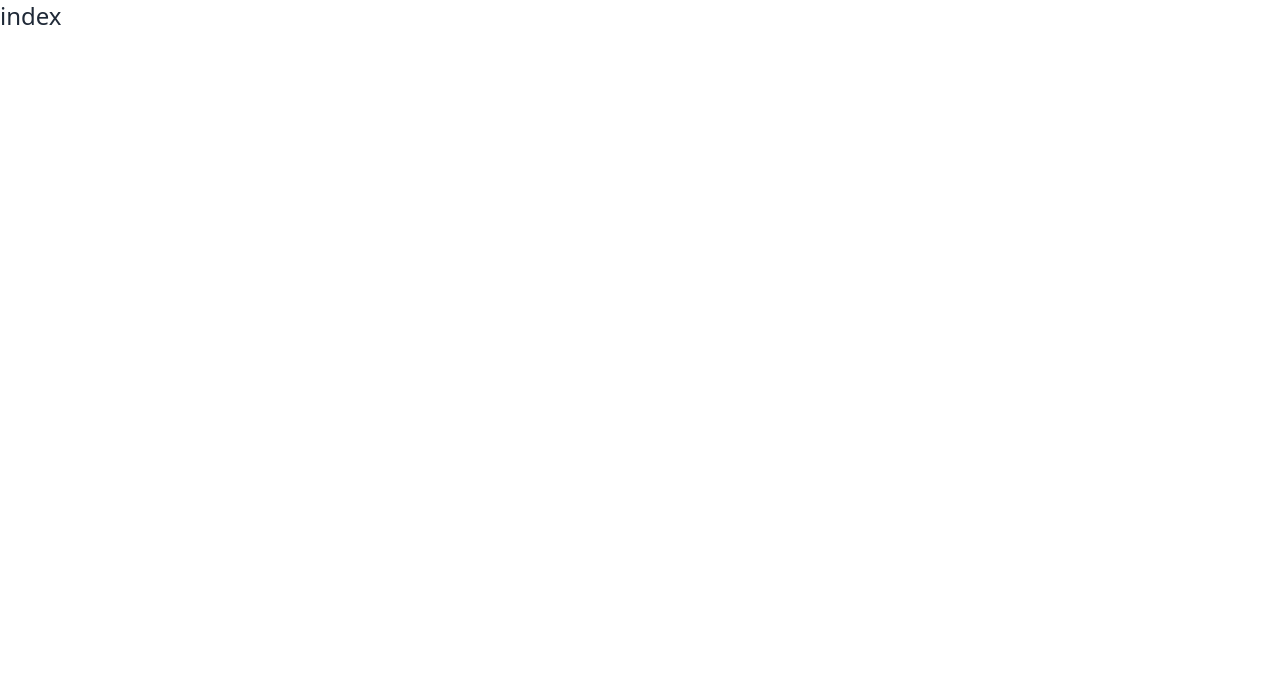
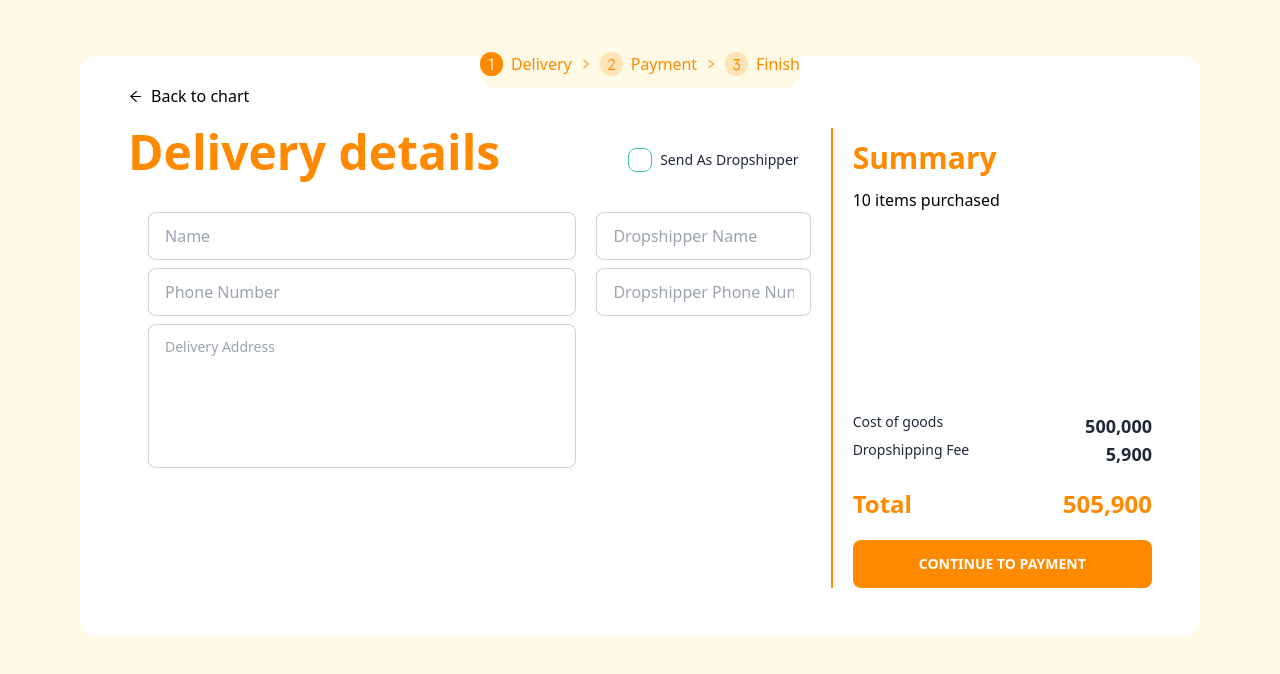
Before and after one commit to aryoyudhanto/jakmall-techtest, a React (Vite) app: page / in a window 1280 px wide. Shown: the top 674 px of the page. Built offline with nearby package versions, Linux system fonts and the light colour scheme.

Commit message:
style: slicing delivery page

```diff
--- a/src/pages/index.tsx
+++ b/src/pages/index.tsx
@@ -1,9 +1,97 @@
-import _React from 'react'
+import _React from "react";
+import { AiOutlineArrowLeft } from "react-icons/ai";
+
+import Layout from "../components/Layout";
 
 const index = () => {
   return (
-    <div className='text-2xl'>index</div>
-  )
-}
+    <Layout
+      number1="bg-[#FF8A00] text-white "
+      number2="bg-[#FFE4B8] text-[#FF8A00] "
+      number3="bg-[#FFE4B8] text-[#FF8A00] "
+    >
+      <div className="text-black flex items-center mx-5">
+        <AiOutlineArrowLeft size={15} />
+        <p className="ml-2 hover:scale-105 transition">Back to chart</p>
+      </div>
+      <div className="flex w-full my-5">
+        <div className="w-2/3 mx-5">
+          <div className="flex justify-between">
+            <p className="text-5xl font-bold text-[#FF8A00]">
+              Delivery details
+            </p>
+            <div className="items-center my-3">
+              <div className="form-control">
+                <label className="cursor-pointer label">
+                  <input
+                    type="checkbox"
+                    className="checkbox checkbox-success"
+                  />
+                  <span className="label-text mx-2 capitalize">
+                    send as dropshipper
+                  </span>
+                </label>
+              </div>
+            </div>
+          </div>
+          <form>
+            <div className="flex w-full my-5">
+              <div className="w-2/3 mx-5">
+                <input
+                  type="text"
+                  className="input input-bordered mb-2 w-full"
+                  placeholder="Name"
+                />
+                <input
+                  type="text"
+                  className="input input-bordered mb-2 w-full"
+                  placeholder="Phone Number"
+                />
+                <textarea
+                  className="textarea textarea-bordered mb-2 w-full resize-none h-36"
+                  placeholder="Delivery Address"
+                />
+              </div>
+              <div className="w-1/3">
+                <input
+                  type="text"
+                  className="input input-bordered mb-2 w-full"
+                  placeholder="Dropshipper Name"
+                />
+                <input
+                  type="text"
+                  className="input input-bordered mb-2 w-full"
+                  placeholder="Dropshipper Phone Number"
+                />
+              </div>
+            </div>
+          </form>
+        </div>
 
-export default index
+        <div className="w-1/3 bg-white border-l-2 border-[#FF8A00]">
+          <p className="text-3xl my-3 font-bold text-[#FF8A00] px-5">Summary</p>
+          <div className="w-full h-56 px-5">
+            <p className="text-black">10 items purchased</p>
+          </div>
+          <div className="flex justify-between px-5">
+            <p className="text-sm font-normal">Cost of goods</p>
+            <p className="text-lg font-bold">500,000</p>
+          </div>
+          <div className="flex justify-between px-5">
+            <p className="text-sm font-normal">Dropshipping Fee</p>
+            <p className="text-lg font-bold">5,900</p>
+          </div>
+          <div className="flex justify-between px-5 my-5">
+            <p className="text-2xl font-bold text-[#FF8A00]">Total</p>
+            <p className="text-2xl font-bold text-[#FF8A00]">505,900</p>
+          </div>
+          <div className="flex justify-center px-5">
+            <button className="btn bg-[#FF8A00] w-full border-none hover:bg-orange-600 hover:scale-95">Continue to Payment</button>
+          </div>
+        </div>
+      </div>
+    </Layout>
+  );
+};
+
+export default index;
```
